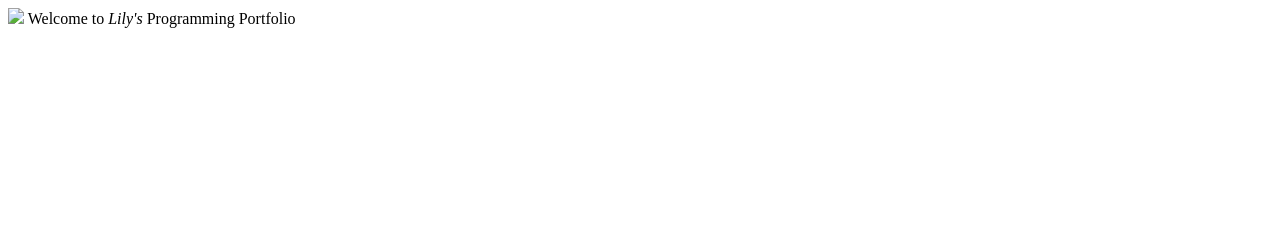
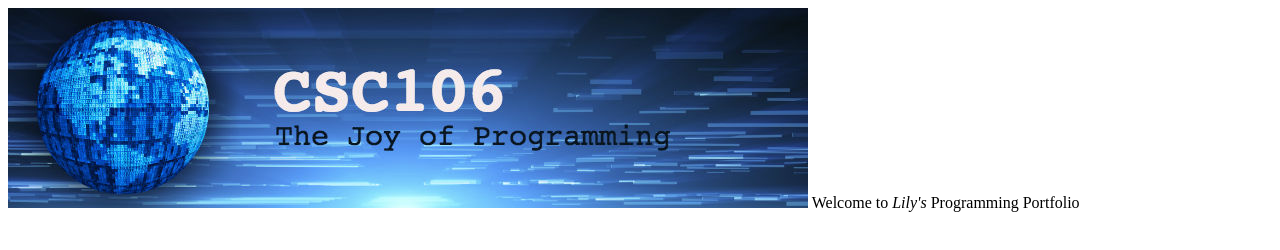
Before and after one commit to lily-n20/lily-n20.github.io, a plain HTML site: page index.html in a window 1280 px wide. Drawn offline with Linux system fonts and the light colour scheme.

Commit message:
Update index.html

```diff
--- a/index.html
+++ b/index.html
@@ -5,7 +5,7 @@
         <title>Lily's Programming Portfolio</title>
     </head>
     <body>
-        <img src="csc106banner.jpg">
+        <img src="csc106banner.jpeg">
         Welcome to <em>Lily's</em> Programming Portfolio
     </body>
 </html>
```
